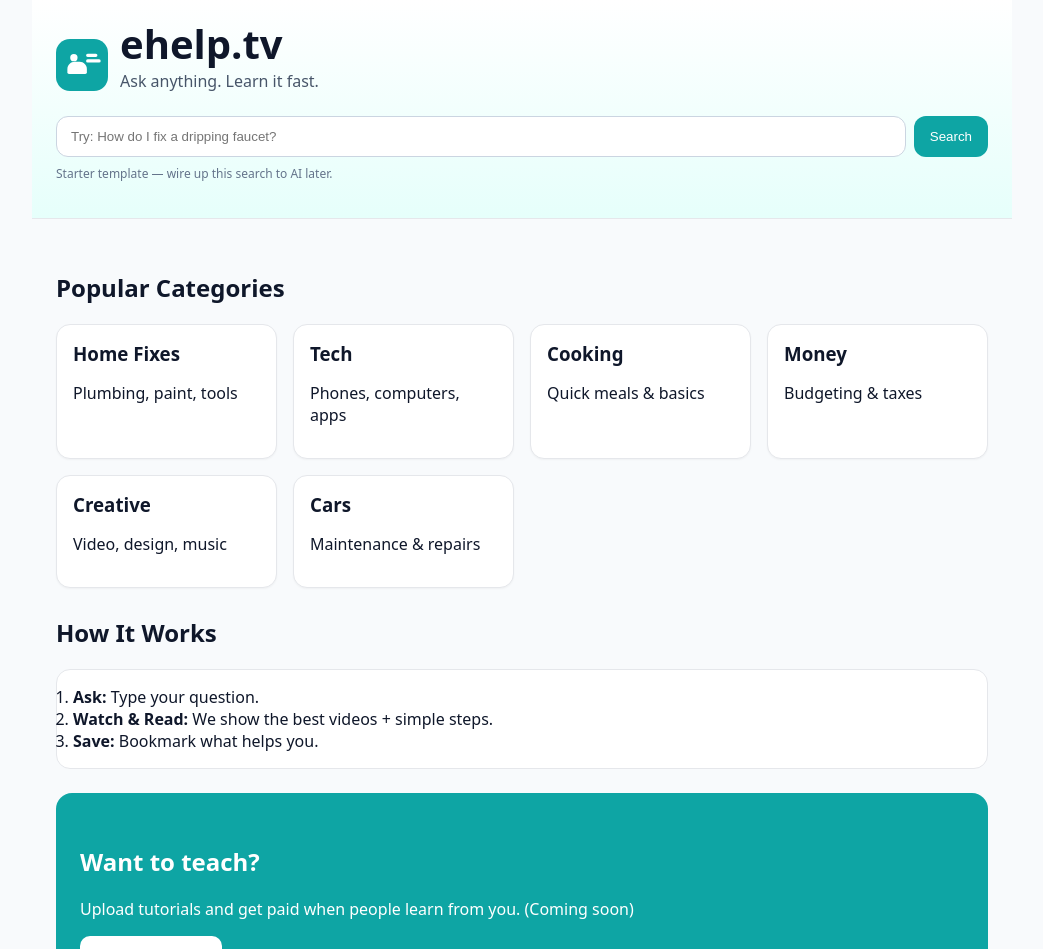
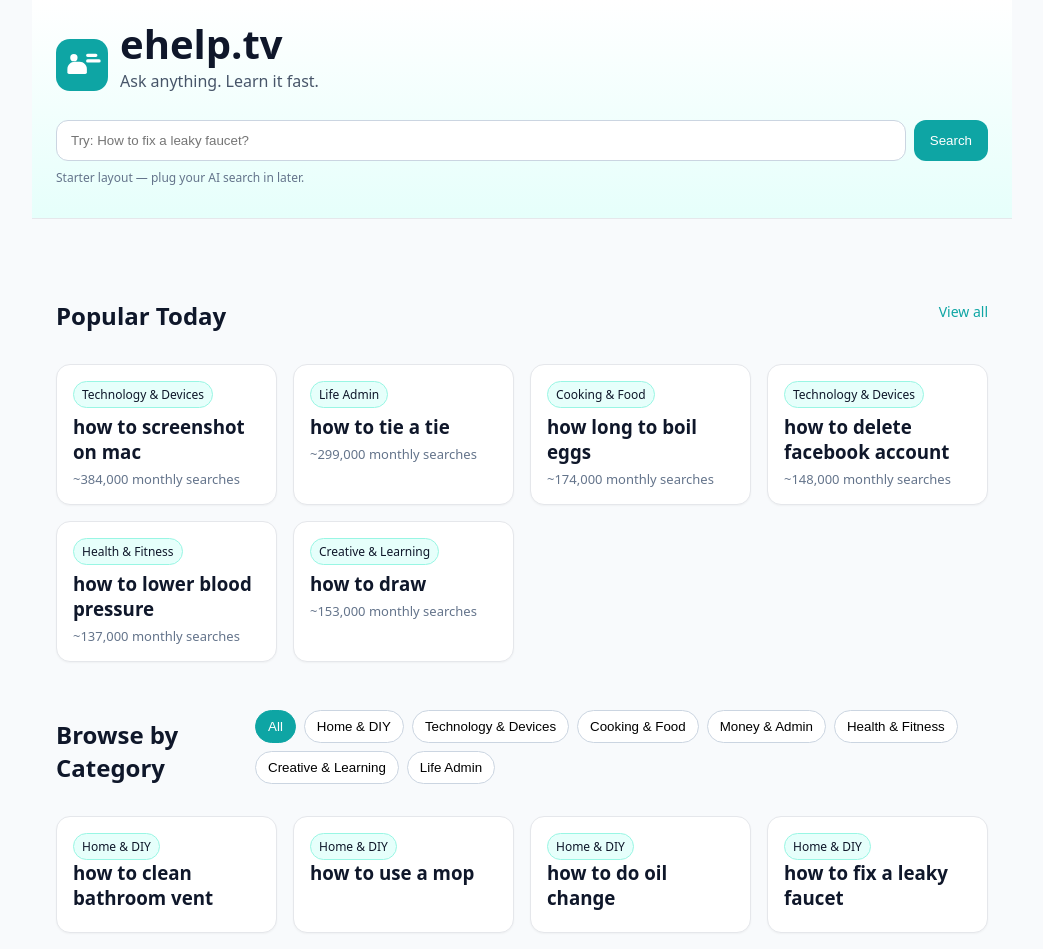
Before and after one commit to ashatalpha/ehelp-tv-edgeauth, a Next.js app: page / in a window 1280 px wide. Shown: the top 949 px of the page, without its empty margins (118-1161 px from the left). Built offline with nearby package versions, Linux system fonts and the light colour scheme.

Commit message:
index.js

```diff
--- a/pages/index.js
+++ b/pages/index.js
@@ -1,11 +1,38 @@
+// /pages/index.js
 import Head from 'next/head'
+import { useMemo, useState } from 'react'
+import { POPULAR_TODAY, CATEGORIES } from '../lib/data'
 
 export default function Home() {
+  const [search, setSearch] = useState('')
+  const [activeCat, setActiveCat] = useState('All')
+
+  const allQueries = useMemo(() => {
+    const base = []
+    CATEGORIES.forEach(cat => {
+      cat.items.forEach(q => base.push({ query: q, category: cat.name }))
+    })
+    return base
+  }, [])
+
+  const filtered = useMemo(() => {
+    let data = activeCat === 'All'
+      ? allQueries
+      : allQueries.filter(q => q.category === activeCat)
+    if (search.trim()) {
+      const s = search.trim().toLowerCase()
+      data = data.filter(q => q.query.toLowerCase().includes(s))
+    }
+    return data.slice(0, 24) // keep it tight on homepage
+  }, [activeCat, allQueries, search])
+
   const onSearch = () => {
-    const input = document.getElementById('q')
-    const q = (input && input.value || '').trim()
-    if (!q) { alert('Type a question first 🙂'); return; }
-    alert('Search: ' + q + '\n\n(Next step: connect to AI and show results here.)')
+    if (!search.trim()) {
+      alert('Type a question first 🙂')
+      return
+    }
+    // Placeholder: plug your AI search here later
+    alert('Search: ' + search + '\n\n(Next step: call AI and show results.)')
   }
 
   return (
@@ -17,7 +44,8 @@
         <link rel="stylesheet" href="/styles.css" />
       </Head>
 
-      <header className="wrap">
+      {/* HERO */}
+      <header className="wrap hero">
         <div className="brand">
           <img className="logo" src="/favicon.svg" alt="" />
           <div>
@@ -25,40 +53,78 @@
             <p className="tagline">Ask anything. Learn it fast.</p>
           </div>
         </div>
-        <form className="search" onSubmit={(e) => e.preventDefault()}>
-          <input id="q" type="text" placeholder="Try: How do I fix a dripping faucet?" aria-label="Search how-to" />
-          <button id="btn" type="button" onClick={onSearch}>Search</button>
-        </form>
-        <p className="note">Starter template — wire up this search to AI later.</p>
+        <div className="searchbar">
+          <input
+            value={search}
+            onChange={(e)=>setSearch(e.target.value)}
+            type="text"
+            placeholder="Try: How to fix a leaky faucet?"
+            aria-label="Search how-to"
+          />
+          <button type="button" onClick={onSearch}>Search</button>
+        </div>
+        <p className="note">Starter layout — plug your AI search in later.</p>
       </header>
 
       <main className="wrap">
-        <section>
-          <h2>Popular Categories</h2>
-          <div className="grid" id="cats">
-            <a className="card" href="#"><h3>Home Fixes</h3><p>Plumbing, paint, tools</p></a>
-            <a className="card" href="#"><h3>Tech</h3><p>Phones, computers, apps</p></a>
-            <a className="card" href="#"><h3>Cooking</h3><p>Quick meals & basics</p></a>
-            <a className="card" href="#"><h3>Money</h3><p>Budgeting & taxes</p></a>
-            <a className="card" href="#"><h3>Creative</h3><p>Video, design, music</p></a>
-            <a className="card" href="#"><h3>Cars</h3><p>Maintenance & repairs</p></a>
+
+        {/* POPULAR TODAY */}
+        <section className="section">
+          <div className="section-head">
+            <h2>Popular Today</h2>
+            <a className="viewall" href="#">View all</a>
+          </div>
+          <div className="grid cards">
+            {POPULAR_TODAY.map((item, i) => (
+              <a key={i} className="card card-pop" href="#">
+                <div className="card-top">
+                  <span className="chip">{item.category}</span>
+                </div>
+                <h3>{item.query}</h3>
+                <p className="muted">~{item.volume.toLocaleString()} monthly searches</p>
+              </a>
+            ))}
           </div>
         </section>
 
-        <section>
-          <h2>How It Works</h2>
-          <ol className="how">
-            <li><strong>Ask:</strong> Type your question.</li>
-            <li><strong>Watch & Read:</strong> We show the best videos + simple steps.</li>
-            <li><strong>Save:</strong> Bookmark what helps you.</li>
-          </ol>
+        {/* BROWSE BY CATEGORY */}
+        <section className="section">
+          <div className="section-head">
+            <h2>Browse by Category</h2>
+            <div className="filters">
+              <button
+                className={`pill ${activeCat==='All' ? 'pill-active' : ''}`}
+                onClick={()=>setActiveCat('All')}
+              >All</button>
+              {CATEGORIES.map((c) => (
+                <button
+                  key={c.name}
+                  className={`pill ${activeCat===c.name ? 'pill-active' : ''}`}
+                  onClick={()=>setActiveCat(c.name)}
+                >
+                  {c.name}
+                </button>
+              ))}
+            </div>
+          </div>
+
+          <div className="grid cards">
+            {filtered.map((item, i) => (
+              <a key={`${item.query}-${i}`} className="card" href="#">
+                <span className="chip">{item.category}</span>
+                <h3>{item.query}</h3>
+              </a>
+            ))}
+          </div>
         </section>
 
+        {/* CTA */}
         <section className="cta">
-          <h2>Want to teach?</h2>
+          <h2>Creators wanted</h2>
           <p>Upload tutorials and get paid when people learn from you. (Coming soon)</p>
           <a className="button" href="#">Join the waitlist</a>
         </section>
+
       </main>
 
       <footer className="wrap">
```
